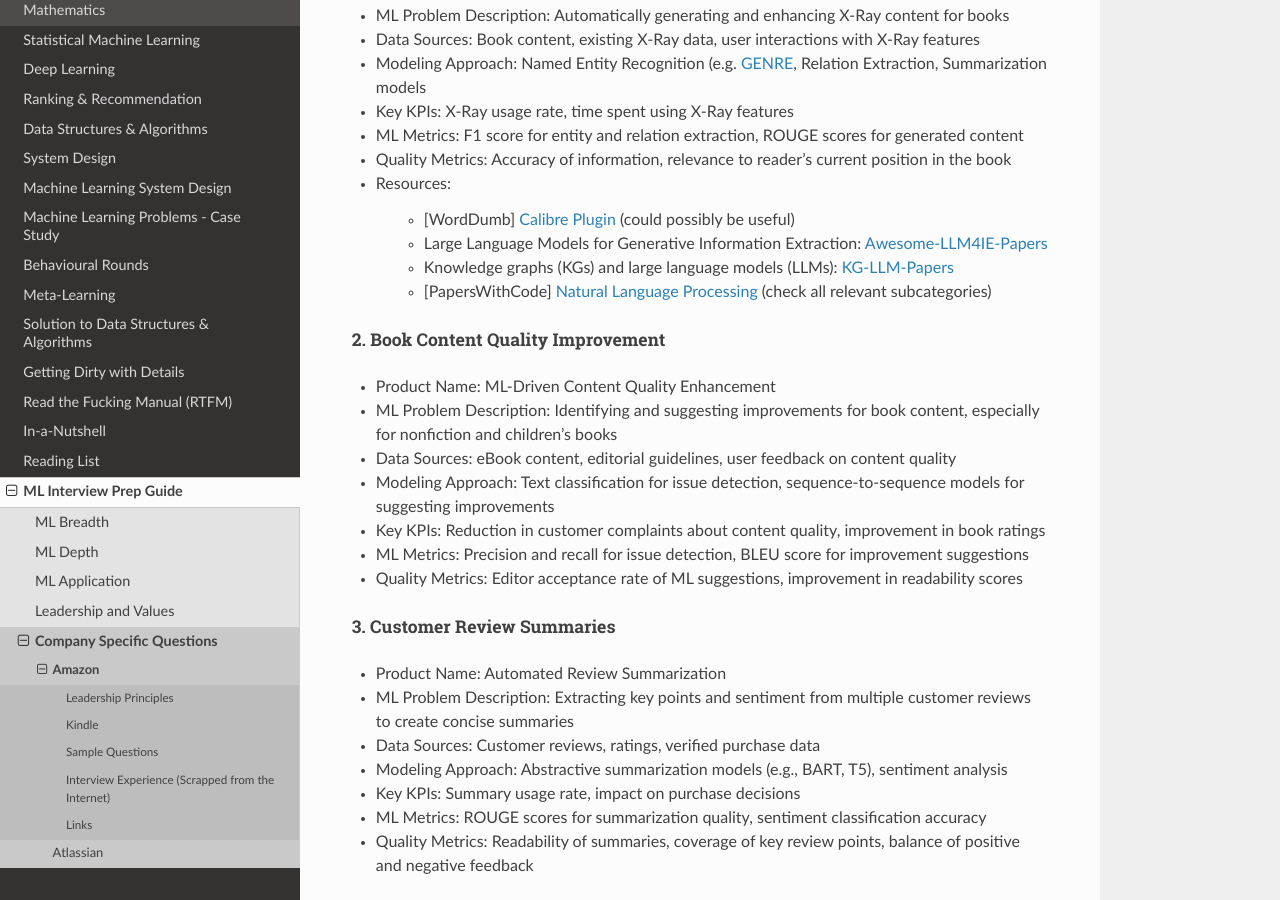
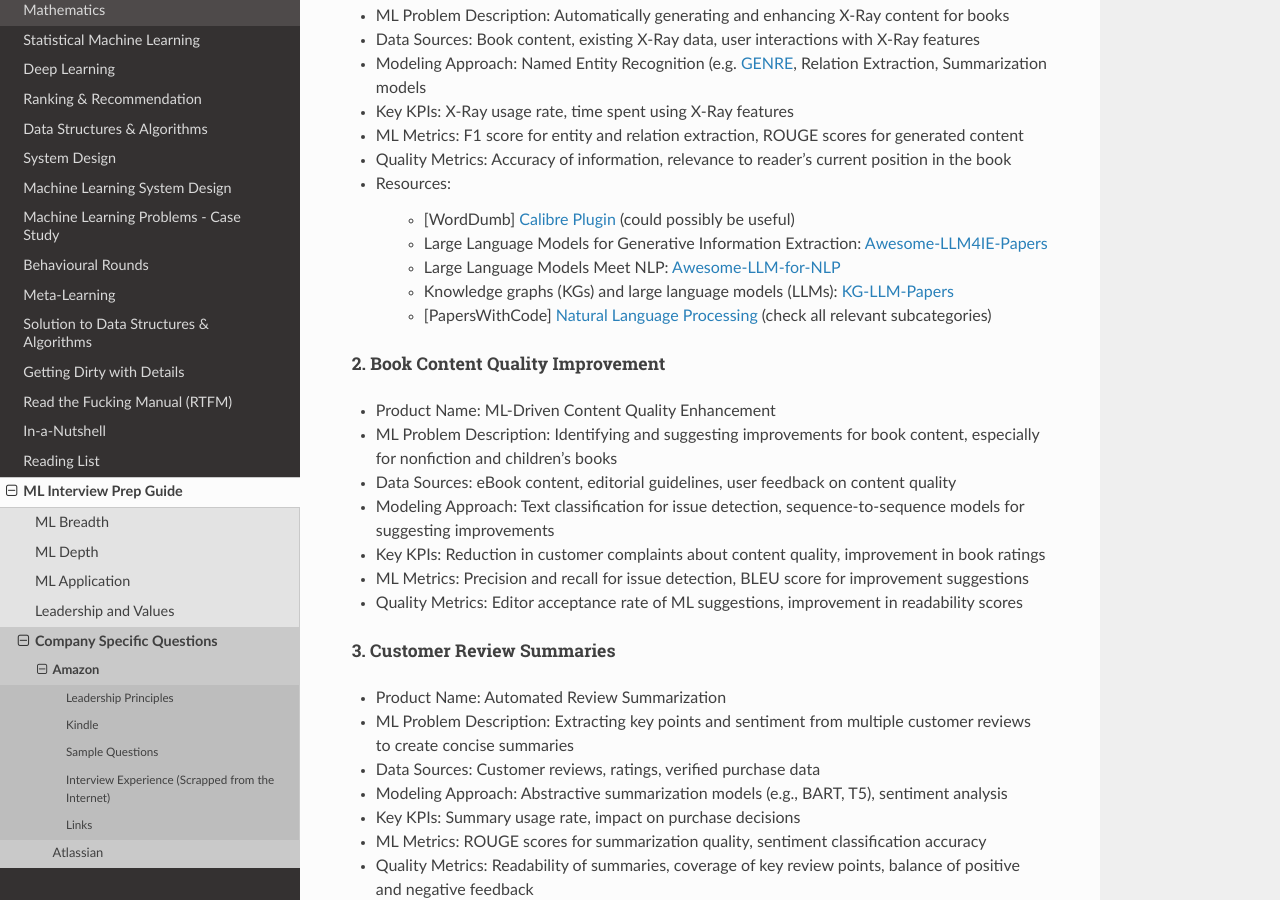
Before and after one commit to uselesstechjunks/leetcode, a Sphinx documentation site: the page built from docs/source/interviews/company/amzn.rst, in a window 1280 px wide and 900 px high, scrolled down 3653 px. Built offline with Sphinx 7.4.7 and the Read the Docs theme 2.0.0, drawn with Linux system fonts in a browser that asks for light colours.

Commit message:
Update amzn.rst (#302)

```diff
--- a/docs/source/interviews/company/amzn.rst
+++ b/docs/source/interviews/company/amzn.rst
@@ -130,6 +130,7 @@ Existing Features
 
 	- [WordDumb] `Calibre Plugin <https://xxyzz.github.io/WordDumb/index.html>`_ (could possibly be useful)
 	- Large Language Models for Generative Information Extraction: `Awesome-LLM4IE-Papers <https://github.com/quqxui/Awesome-LLM4IE-Papers>`_
+	- Large Language Models Meet NLP: `Awesome-LLM-for-NLP <https://github.com/LightChen233/Awesome-LLM-for-NLP>`_
 	- Knowledge graphs (KGs) and large language models (LLMs): `KG-LLM-Papers <https://github.com/zjukg/KG-LLM-Papers>`_
 	- [PapersWithCode] `Natural Language Processing <https://paperswithcode.com/area/natural-language-processing>`_ (check all relevant subcategories)
 
```
